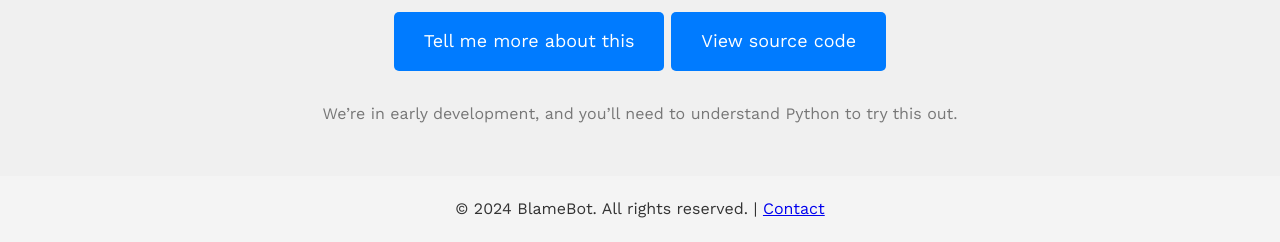
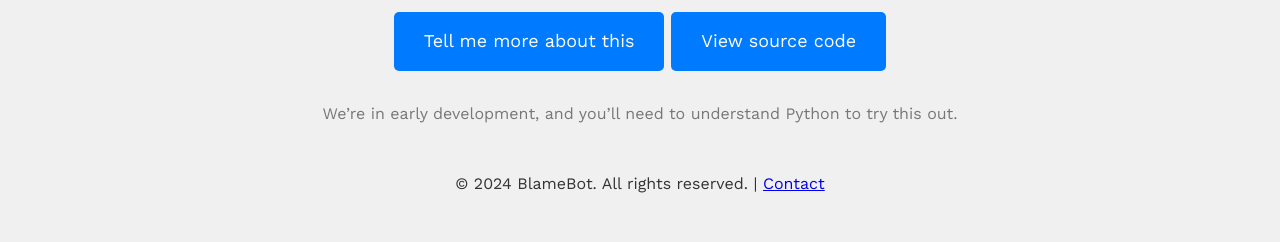
Before and after one commit to sdrasco/BlameBot, a plain HTML site: page index.html in a window 1280 px wide. Shown: the part 1154-1396 px from the top of the page. After the commit the page ends 1371 px from the top, so only its background shows below. Drawn offline with nearby package versions, Linux system fonts and the light colour scheme.

Commit message:
Update index.html

```diff
--- a/index.html
+++ b/index.html
@@ -106,10 +106,10 @@
         }
 
         footer {
-            background-color: #f4f4f4;
+            background-color: #f0f0f0;
             color: #333;
             padding: 20px 0;
-            margin-top: 50px;
+            margin-top: 25px;
         }
 
         footer p {
```
